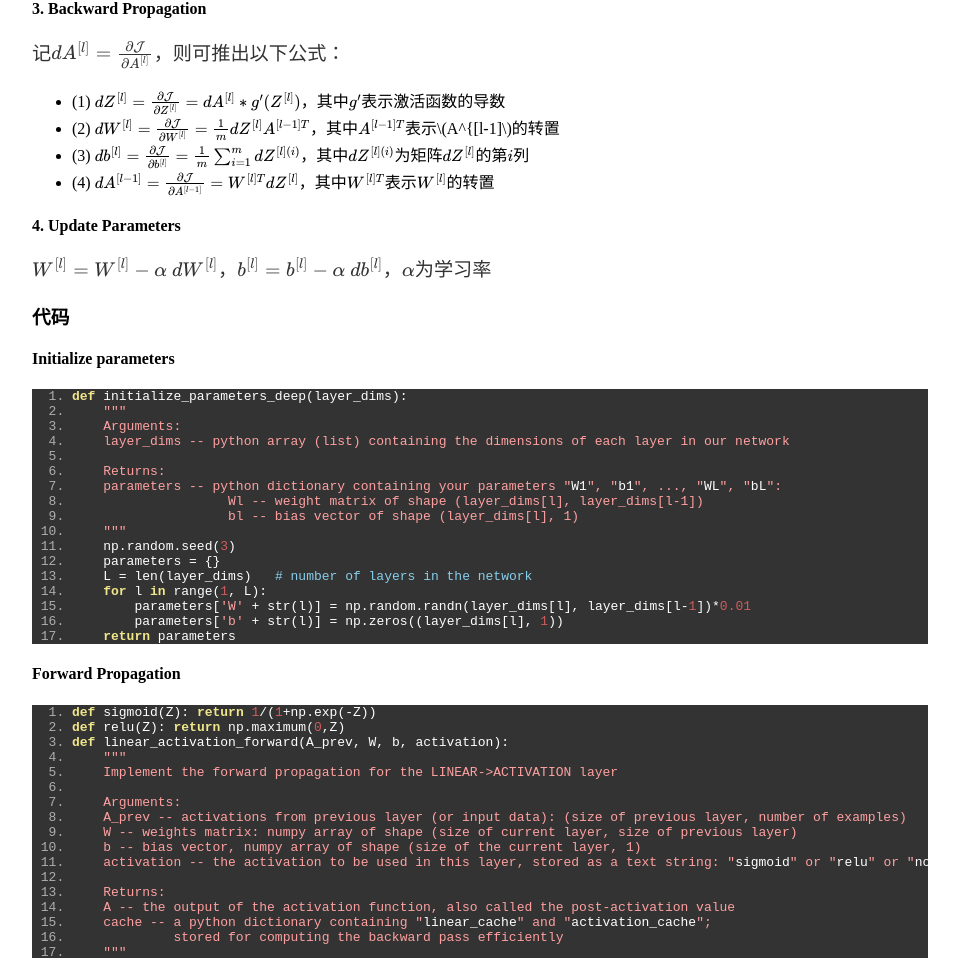
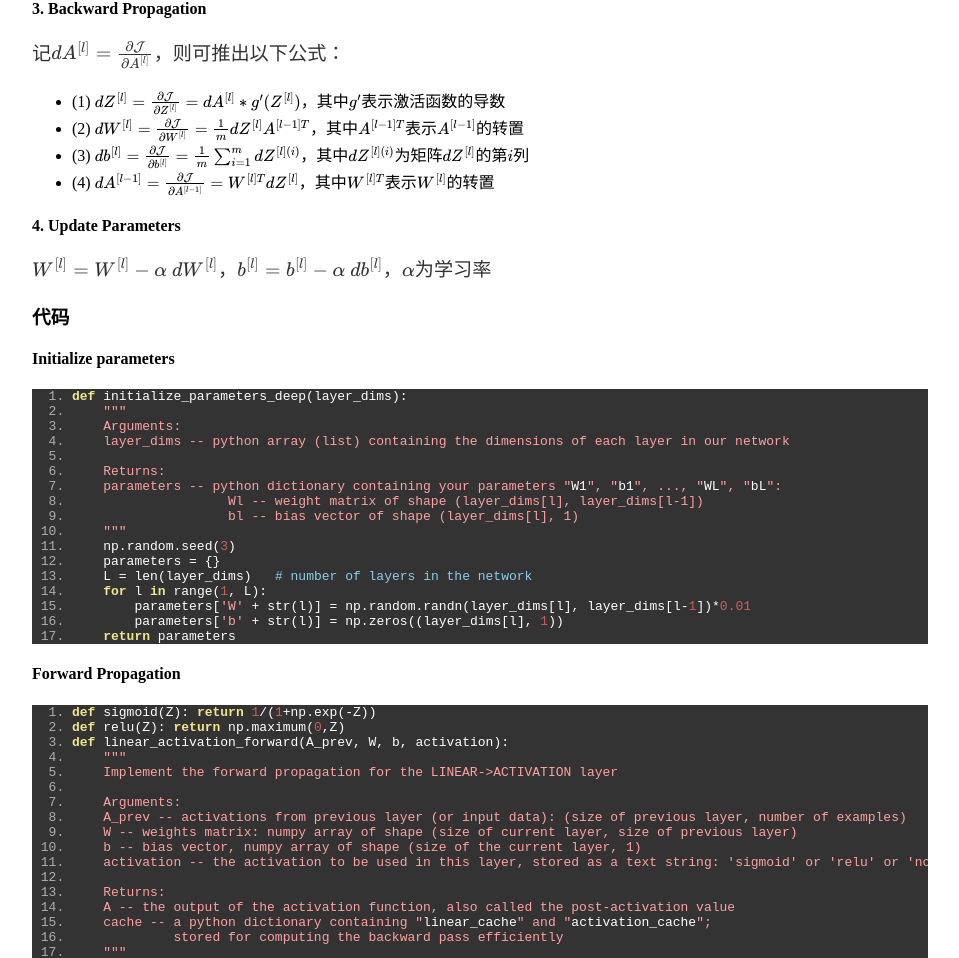
Before and after one commit to sunwenqi10/sunwenqi10.github.io, a Jekyll site: the page built from _posts/2019-02-19-Introduction_to_Neural_Network.md, in a window 1280 px wide and 1400 px high, scrolled down 1240 px. Shown: the part 141-1099 px from the top of the window, without its empty margins (160-1119 px from the left). Built offline with Jekyll 4.4.1, drawn with Linux system fonts in a browser that asks for light colours; formulas are drawn with MathJax 3; comment, search, counter and statistics services are not loaded.

```diff
--- a/_posts/2019-02-19-Introduction_to_Neural_Network.md
+++ b/_posts/2019-02-19-Introduction_to_Neural_Network.md
@@ -37,7 +37,7 @@ date: 2019-02-19
 
 记$$dA^{[l]}=\frac{\partial \mathcal{J} }{\partial A^{[l]}}$$，则可推出以下公式：
 + (1) $$dZ^{[l]}=\frac{\partial \mathcal{J} }{\partial Z^{[l]}}=dA^{[l]}* g'(Z^{[l]})$$，其中$$g'$$表示激活函数的导数
-+ (2) $$dW^{[l]} = \frac{\partial \mathcal{J} }{\partial W^{[l]}} = \frac{1}{m} dZ^{[l]} A^{[l-1] T}$$，其中$$A^{[l-1] T}$$表示$$A^{[l-1]$$的转置
++ (2) $$dW^{[l]} = \frac{\partial \mathcal{J} }{\partial W^{[l]}} = \frac{1}{m} dZ^{[l]} A^{[l-1] T}$$，其中$$A^{[l-1] T}$$表示$$A^{[l-1]}$$的转置
 + (3) $$db^{[l]} = \frac{\partial \mathcal{J} }{\partial b^{[l]}} = \frac{1}{m} \sum_{i = 1}^{m} dZ^{[l](i)}$$，其中$$dZ^{[l](i)}$$为矩阵$$dZ^{[l]}$$的第$$i$$列
 + (4) $$dA^{[l-1]} = \frac{\partial \mathcal{J} }{\partial A^{[l-1]}} = W^{[l] T} dZ^{[l]}$$，其中$$W^{[l] T}$$表示$$W^{[l]}$$的转置
 
@@ -80,7 +80,7 @@ def linear_activation_forward(A_prev, W, b, activation):
     A_prev -- activations from previous layer (or input data): (size of previous layer, number of examples)
     W -- weights matrix: numpy array of shape (size of current layer, size of previous layer)
     b -- bias vector, numpy array of shape (size of the current layer, 1)
-    activation -- the activation to be used in this layer, stored as a text string: "sigmoid" or "relu" or "none"
+    activation -- the activation to be used in this layer, stored as a text string: 'sigmoid' or 'relu' or 'none'
 
     Returns:
     A -- the output of the activation function, also called the post-activation value
```
